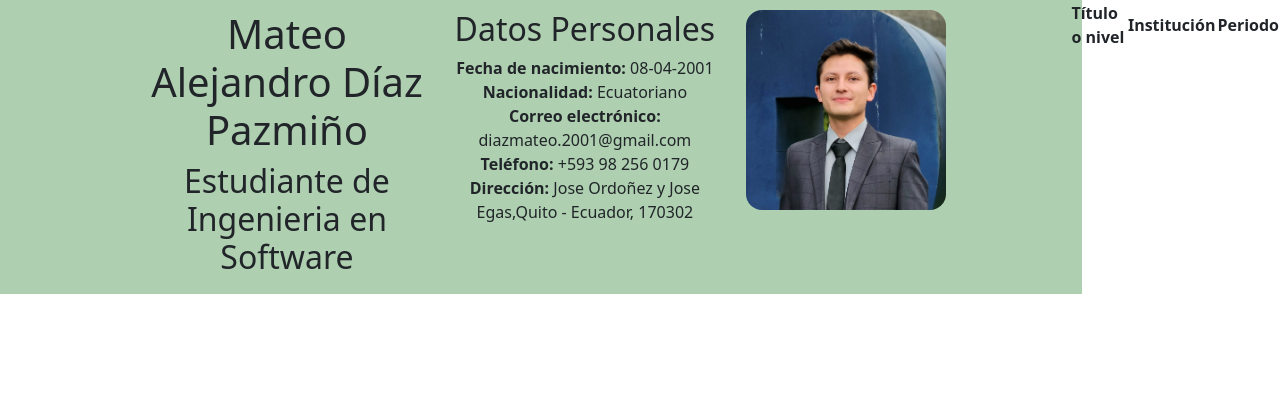
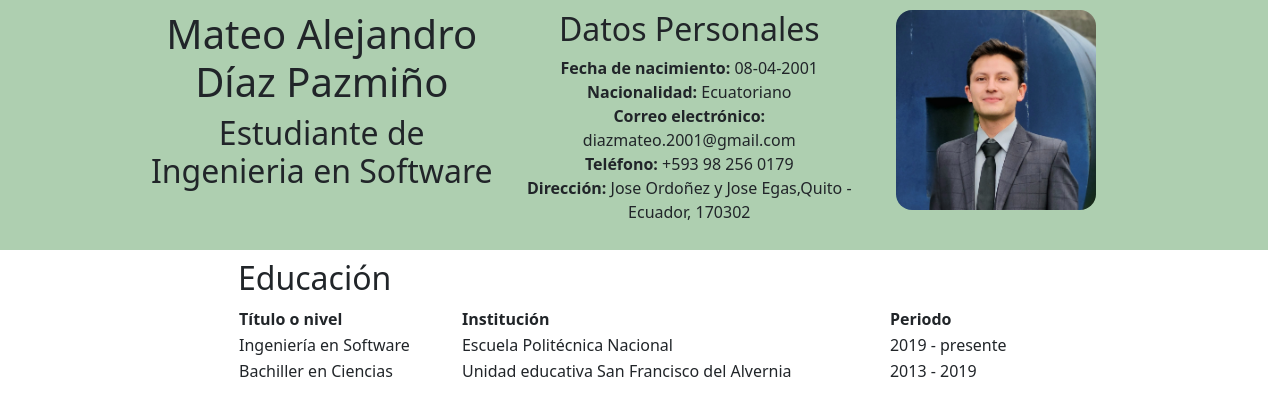
Before and after one commit to TeoDiaz22/CV-PautasPerceptibilidad, a plain HTML site: page index.html in a window 1280 px wide. Drawn offline with nearby package versions, Linux system fonts and the light colour scheme.

Commit message:
Tabla de educacion

```diff
--- a/index.html
+++ b/index.html
@@ -3,7 +3,7 @@
 <head>
     <meta charset="UTF-8">
     <meta name="viewport" content="width=device-width, initial-scale=1.0">
-    <title>Document</title>
+    <title>Taller Pautas Perceptibilidad</title>
     <link href="https://cdn.jsdelivr.net/npm/bootstrap@5.3.1/dist/css/bootstrap.min.css" rel="stylesheet" integrity="sha384-4bw+/aepP/YC94hEpVNVgiZdgIC5+VKNBQNGCHeKRQN+PtmoHDEXuppvnDJzQIu9" crossorigin="anonymous">
 </head>
 <style>
@@ -18,8 +18,11 @@
     .head-size{
         padding: 0.75% 150px;
     }
+    .body-size{
+        padding: 0.75% 250px;
+    }
 </style>
-<body class="d-flex justify-content-center">
+<body class="justify-content-center">
     <div class="container-fluid text-center row bg-head  head-size" >
         <div class="col">
             <h1>Mateo Alejandro Díaz Pazmiño</h1>
@@ -39,13 +42,24 @@
             <img class="img" src="resources/20230720_141424.jpg" alt="Fotografia de Mateo Díaz">
         </div>
     </div>
-    <div>
+    <div class="row body-size">
+        <h2 class="p-0">Educación</h2>
         <table>
             <tr>
                 <th>Título o nivel</th>
                 <th>Institución</th>
                 <th>Periodo</th>
             </tr>
+            <tr>
+                <td>Ingeniería en Software</td>
+                <td>Escuela Politécnica Nacional</td>
+                <td>2019 - presente</td>
+            </tr>
+            <tr>
+                <td>Bachiller en Ciencias</td>
+                <td>Unidad educativa San Francisco del Alvernia</td>
+                <td>2013 - 2019</td>
+            </tr>
         </table>
     </div>
     <script src="https://cdn.jsdelivr.net/npm/bootstrap@5.3.1/dist/js/bootstrap.bundle.min.js" integrity="sha384-HwwvtgBNo3bZJJLYd8oVXjrBZt8cqVSpeBNS5n7C8IVInixGAoxmnlMuBnhbgrkm" crossorigin="anonymous"></script>
```
